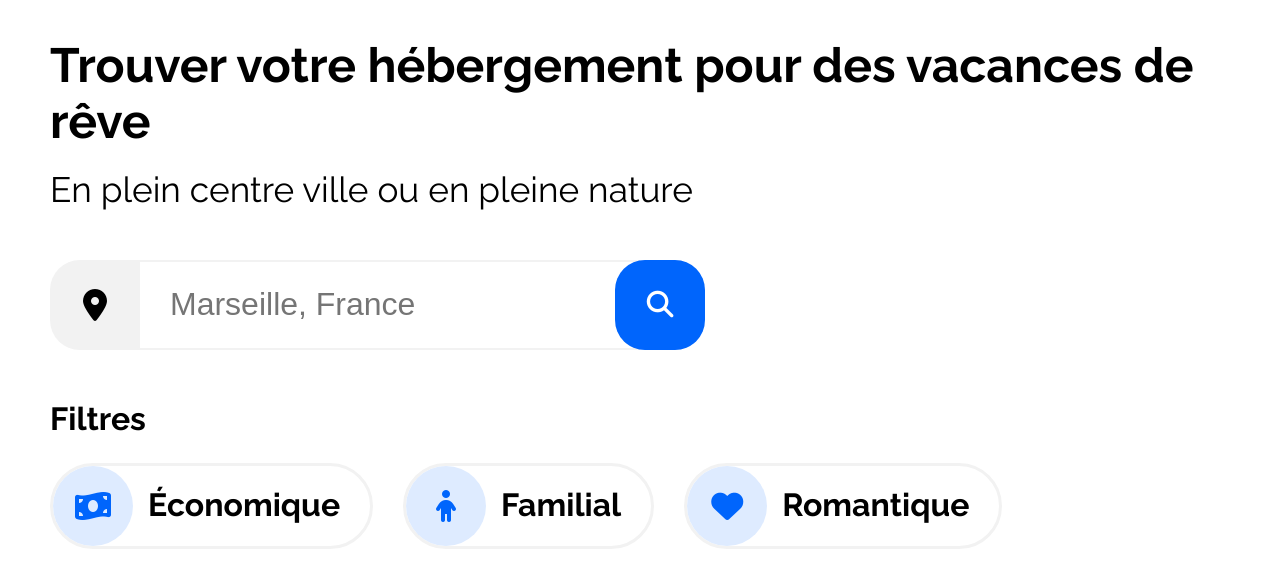
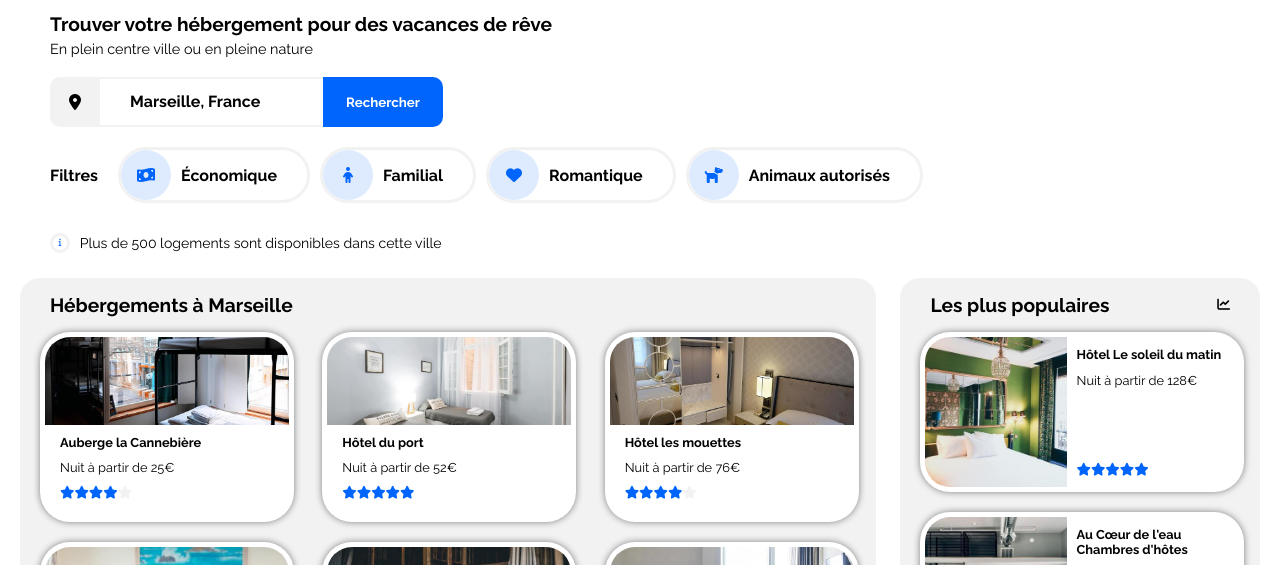
Before and after one commit to TitiCodeur/Projet-Reservia, a plain HTML site: page index.html in a window 1280 px wide. Shown: the part 165-730 px from the top of the page. Drawn offline with Linux system fonts and the light colour scheme.

Commit message:
Section 1 terminée

```diff
--- a/index.html
+++ b/index.html
@@ -27,17 +27,16 @@
 
 			<section id="section_1">
 				<h1>Trouver votre <strong>hébergement</strong> pour des <strong>vacances</strong> de <strong>rêve</strong></h1>
-				<p>En plein centre ville ou en pleine nature</p>
+				<h4>En plein centre ville ou en pleine nature</h4>
 				<div id="search_bar">
 						<div id="logo-location">
 							<i class="fas fa-map-marker-alt"></i>
 						</div>
 						<input type="text" placeholder="Marseille, France" maxlength="30">
-						<button>
-							<i class="fas fa-search"></i>
-						</button>
+						<button id="loupe" class="fas fa-search"></button>
+						<button id="rechercher">Rechercher</button>
 				</div>
-				<div>
+				<div id="encore_une_div">
 					<h2>Filtres</h2>
 					<div id="contener_filters">
 						<div class="button-filters">
--- a/style.css
+++ b/style.css
@@ -49,7 +49,7 @@ h2 {
 
 /* Déclaration des polices */
 
-main {
+body {
 	font-family: 'Raleway', sans-serif;
 }
 
@@ -107,6 +107,11 @@ nav {
 	margin-top: 0;
 }
 
+#section_1 h4 {
+	font-weight: normal;
+    font-size: 2.2em;
+    margin: 20px 0 0 0;
+}
 #section_1 p {
 	font-size: 2.2em;
 	margin: 20px 0 0 0;
@@ -136,12 +141,20 @@ input {
 	border-top: 2px #F2F2F2 solid;
 	border-bottom: 2px #F2F2F2 solid;
 	padding-left: 30px;
+	font-family: Raleway;
+	font-weight: bold;
 	font-size: 2em;
 	width: 500px;
 	outline-style: none;
 }
 
-button {
+input::placeholder {
+	color: black;
+	opacity: 1;
+}
+
+#loupe {
+	font-size: 2em;
 	background-color: #0065FC;
 	color: white;
 	border: none;
@@ -150,6 +163,10 @@ button {
 	width: 90px;
 	height: 90px;
 	margin-left: -25px;
+}
+
+#rechercher {
+	display: none;
 }
 
 #contener_filters {
@@ -384,7 +401,7 @@ footer a:hover {
 
 /* Version Desktop */
 
-@media all and (min-width: 900px) {
+@media all and (min-width: 992px) {
 
 	/* Body */
 
@@ -393,7 +410,7 @@ footer a:hover {
 	}
 
 	.stars {
-		font-size: 1em;
+		font-size: 0.8em;
 	}
 
 	/* Header */
@@ -417,6 +434,92 @@ footer a:hover {
 		text-align: center;
 	}
 
+	/* Section 1 */
+
+	#section_1 h1 {
+		font-size: 1.2em;
+	}
+
+	#section_1 h4 {
+		font-size: 0.9em;
+		font-weight: normal;
+   		margin: 5px 0 0 0;
+	}
+
+	#search_bar {
+		font-size: 0.5em;
+    	align-items: center;
+    	padding: 20px 0 20px 0;
+	}
+
+	#logo-location {
+		border-radius: 10px 0 0 10px;
+    	width: 50px;
+    	height: 50px;
+	}
+
+	input {
+		height: 50px;
+		width: auto;
+	}
+
+	#loupe {
+		display: none;
+	}
+
+	#rechercher {
+		display: initial;
+		background-color: #0065FC;
+		color: white;
+		border: none;
+		cursor: pointer;
+		border-radius: 0 10px 10px 0;
+    	width: 120px;
+    	height: 50px;
+    	font-family: Raleway;
+    	font-weight: bold;
+	}
+
+	#encore_une_div {
+		display: flex;
+		align-items: baseline;
+	}
+
+	#encore_une_div h2 {
+		font-size: 1em;
+		padding-right: 20px;
+	}
+
+	#contener_filters {
+		font-size: 0.5em;
+	}
+
+	.circle {
+		width: 50px;
+	    height: 50px;
+	    margin-right: 10px;
+	}
+
+	.button-filters {
+		align-items: baseline;
+		margin-right: 10px;
+	}
+
+	#section_1 p {
+		margin: 0;
+	}
+
+	#info {
+		align-items: center;
+		font-size: 0.4em;
+		margin-bottom: 25px;
+	}
+
+	#littlecircle {
+		width: 20px;
+    	height: 20px;
+	}
+
 	/* Section 2 et 3 */
 
 	#corps_et_aside {
@@ -425,19 +528,11 @@ footer a:hover {
 	}
 
 	#section_2 h1, #section_3 h1 {
-		font-size: 1.5em;
+		font-size: 1.2em;
 	}
 
-	#section_2 h2, #section_3 h2 {
-		font-size: 1em;
-	}
-
-	#section_2 h3, #section_3 h3 {
-		font-size: 1em;
-	}
-
-	#section_2 p, #section_3 p {
-		font-size: 1em;
+	#section_2 h2, #section_3 h2, #section_2 h3, #section_3 h3, #section_2 p, #section_3 p {
+		font-size: 0.8em;
 	}
 
 	/* Section 2 */
@@ -446,10 +541,7 @@ footer a:hover {
 		order: 2;
 		width: 29%;
 		border-radius: 20px;
-	}
-
-	#populaires {
-		margin-bottom: 20px;
+		padding: 0;
 	}
 
 	.blocs_section_2 {
@@ -466,7 +558,7 @@ footer a:hover {
 	}
 
 	.texte_section_2 {
-		margin: 0 5px 10px 20px;
+		margin: 0 5px 10px 10px;
 	}
 
 	/* Section3 */
@@ -475,10 +567,6 @@ footer a:hover {
 		width: 69%;
 		background-color: #F2F2F2;
 		border-radius: 20px;
-	}
-
-	#section_3 h1 {
-		margin-bottom: 40px;
 	}
 
 	#gros_bloc_section_3 {
@@ -521,11 +609,11 @@ footer a:hover {
 	}
 
 	#section_4 h1 {
-		font-size: 2em;
+		font-size: 1.2em;
 	}
 
 	#section_4 h2 {
-		font-size: 1em;
+		font-size: 0.8em;
 	}
 
 	.blocs_section_4 {
@@ -597,10 +685,10 @@ footer a:hover {
 
 	footer h3 {
 		font-weight: bold;
-		font-size: 1em;
+		font-size: 0.8em;
 	}
 
 	footer p {
-		font-size: 1em;
+		font-size: 0.8em;
 	}
 }
```
